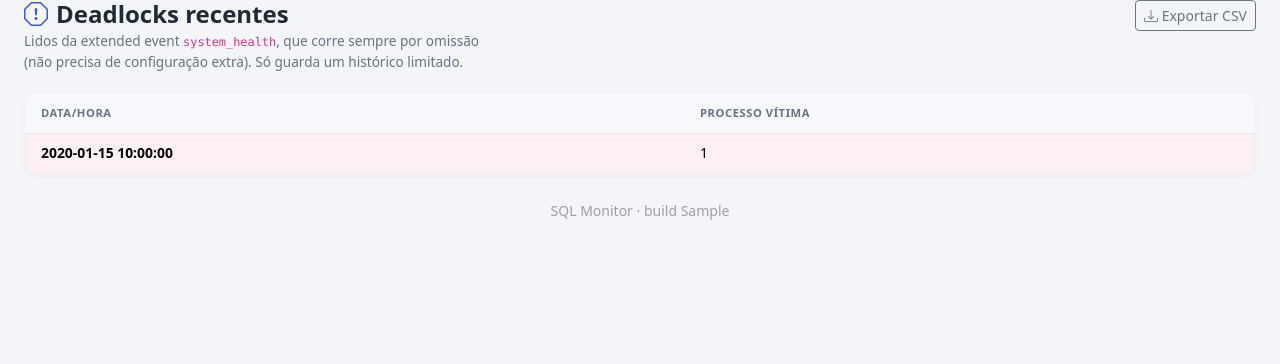
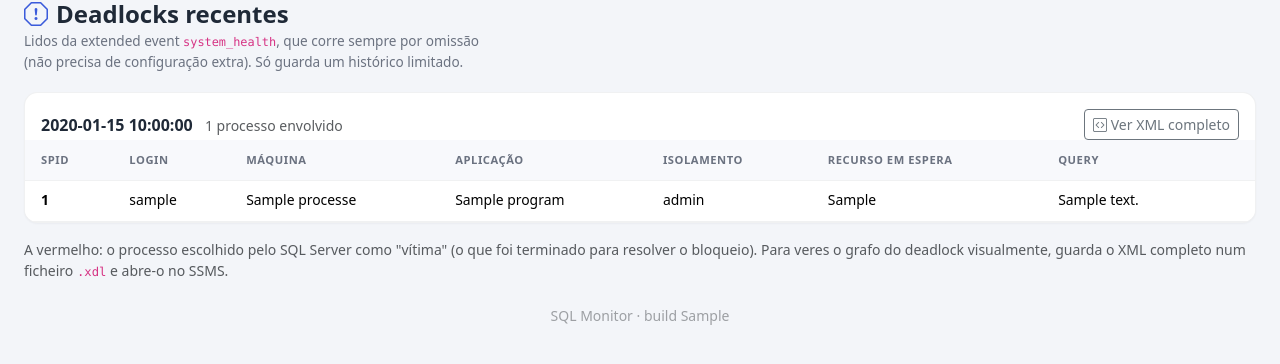
Before and after one commit to RodrigoBTX/sql_monitor, a Python web app: template app/templates/deadlocks.html in a window 1280 px wide. Shown: the top 364 px of the page. Run offline with Jinja, Linux system fonts and the light colour scheme; the template is opened without the code that fills it: most values are stand-ins (such as "Sample title", 1, 10 or a date in 2020); some libraries are stand-ins or nearby versions.

Commit message:
Corrige extração do XML de deadlocks (usa //deadlock em vez de caminho fixo) e enriquece com processos, queries e grafo completo

```diff
--- a/app/templates/deadlocks.html
+++ b/app/templates/deadlocks.html
@@ -8,12 +8,6 @@
         <div class="page-subtitle">Lidos da extended event <code>system_health</code>, que corre sempre por omissão (não
             precisa de configuração extra). Só guarda um histórico limitado.</div>
     </div>
-    {% if rows %}
-    <button type="button" class="btn btn-sm btn-outline-secondary" data-export-table="deadlocksTable"
-        data-export-filename="deadlocks">
-        <i class="bi bi-download"></i> Exportar CSV
-    </button>
-    {% endif %}
 </div>
 
 {% if error %}
@@ -21,25 +15,63 @@
 {% elif not rows %}
 <div class="empty-state state-ok"><i class="bi bi-check-circle"></i>Sem deadlocks registados recentemente.</div>
 {% else %}
-<div class="table-card">
+{% for r in rows %}
+<div class="table-card mb-3">
+    <div class="d-flex justify-content-between align-items-center flex-wrap gap-2 p-3 pb-0">
+        <div>
+            <span class="fw-semibold">{{ r.event_time }}</span>
+            <span class="text-muted small ms-2">{{ r.processes|length }} processo{{ "s" if r.processes|length != 1 }}
+                envolvido{{ "s" if r.processes|length != 1 }}</span>
+        </div>
+        {% if r.deadlock_xml %}
+        <button type="button" class="btn btn-sm btn-outline-secondary" data-full-text="{{ r.deadlock_xml }}"
+            data-full-text-title="XML do deadlock (guarda como .xdl e abre no SSMS para veres o grafo)">
+            <i class="bi bi-code-square"></i> Ver XML completo
+        </button>
+        {% endif %}
+    </div>
     <div class="table-responsive">
-        <table class="table table-sm table-hover" data-page-size="15" id="deadlocksTable">
+        {% if r.processes %}
+        <table class="table table-sm table-hover mb-0">
             <thead>
                 <tr>
-                    <th>Data/hora</th>
-                    <th>Processo vítima</th>
+                    <th>SPID</th>
+                    <th>Login</th>
+                    <th>Máquina</th>
+                    <th>Aplicação</th>
+                    <th>Isolamento</th>
+                    <th>Recurso em espera</th>
+                    <th>Query</th>
+                    <th></th>
                 </tr>
             </thead>
             <tbody>
-                {% for r in rows %}
-                <tr class="row-bad">
-                    <td class="fw-semibold">{{ r.event_time }}</td>
-                    <td>{{ r.victim_process_id }}</td>
+                {% for p in r.processes %}
+                <tr class="{{ 'row-bad' if p.is_victim else '' }}">
+                    <td class="fw-semibold">{{ p.spid or "-" }}</td>
+                    <td>{{ p.login or "-" }}</td>
+                    <td>{{ p.hostname or "-" }}</td>
+                    <td>{{ p.program or "-" }}</td>
+                    <td>{{ p.isolation_level or "-" }}</td>
+                    <td class="small">{{ p.wait_resource or "-" }}</td>
+                    <td class="text-truncate text-truncate-cell" style="max-width: 280px; cursor: pointer;"
+                        data-full-text="{{ p.query_text }}" data-full-text-title="Query do SPID {{ p.spid }}"
+                        title="clique para ver o texto completo">{{ p.query_text or "-" }}</td>
+                    <td>{% if p.is_victim %}<span class="badge bg-danger">Vítima</span>{% endif %}</td>
                 </tr>
                 {% endfor %}
             </tbody>
         </table>
+        {% else %}
+        <p class="text-muted small p-3 mb-0">Não foi possível interpretar os processos deste deadlock — usa o botão "Ver
+            XML completo" acima para veres o grafo original.</p>
+        {% endif %}
     </div>
 </div>
+{% endfor %}
+<p class="text-muted small mt-2">A vermelho: o processo escolhido pelo SQL Server como "vítima" (o que foi terminado
+    para resolver o bloqueio). Para veres o grafo do deadlock visualmente, guarda o XML completo num ficheiro
+    <code>.xdl</code> e abre-o no SSMS.
+</p>
 {% endif %}
 {% endblock %}
```
Also changed, not shown: app/sql_client.py (+66 -12 lines), README.md, 2 other files.
